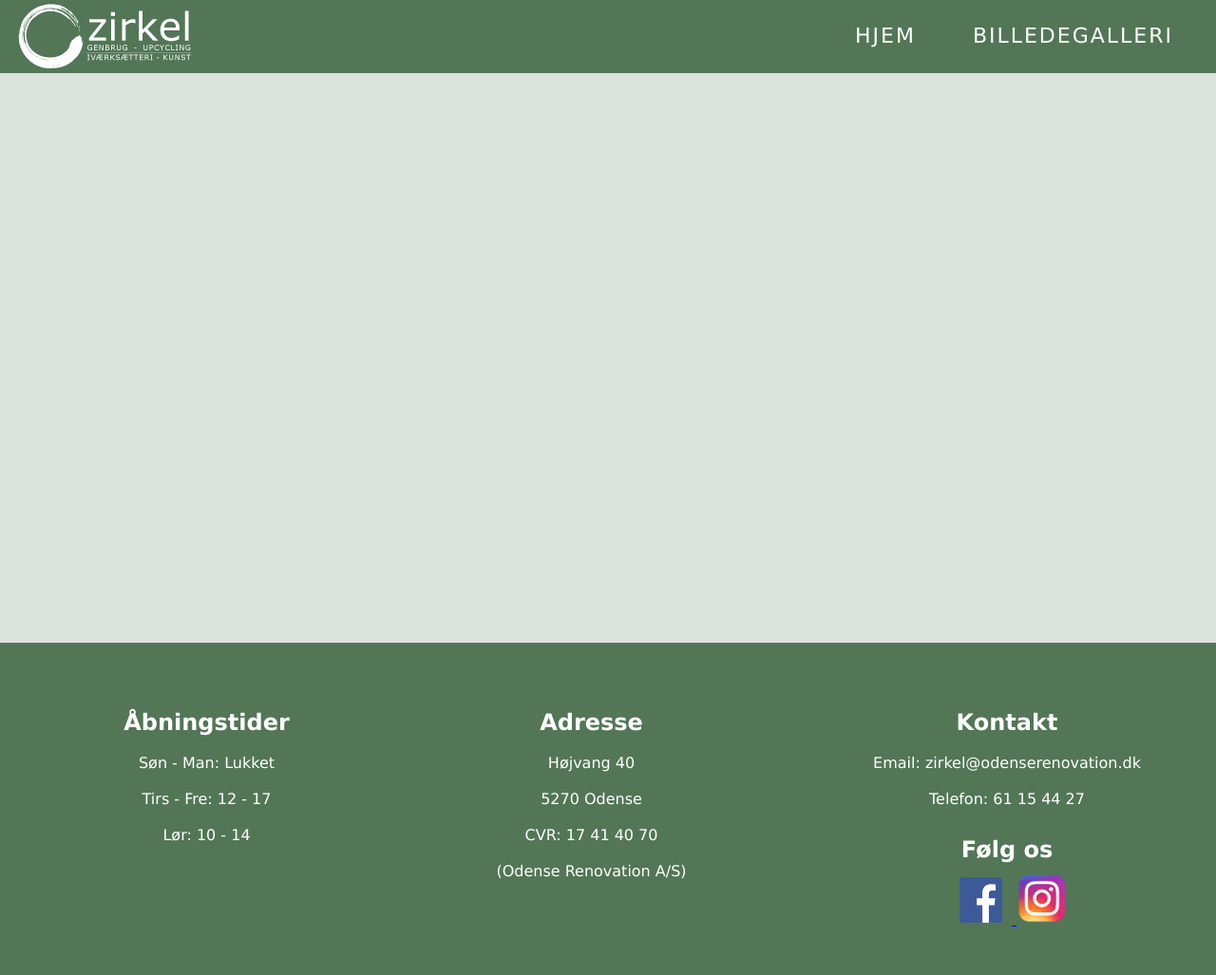
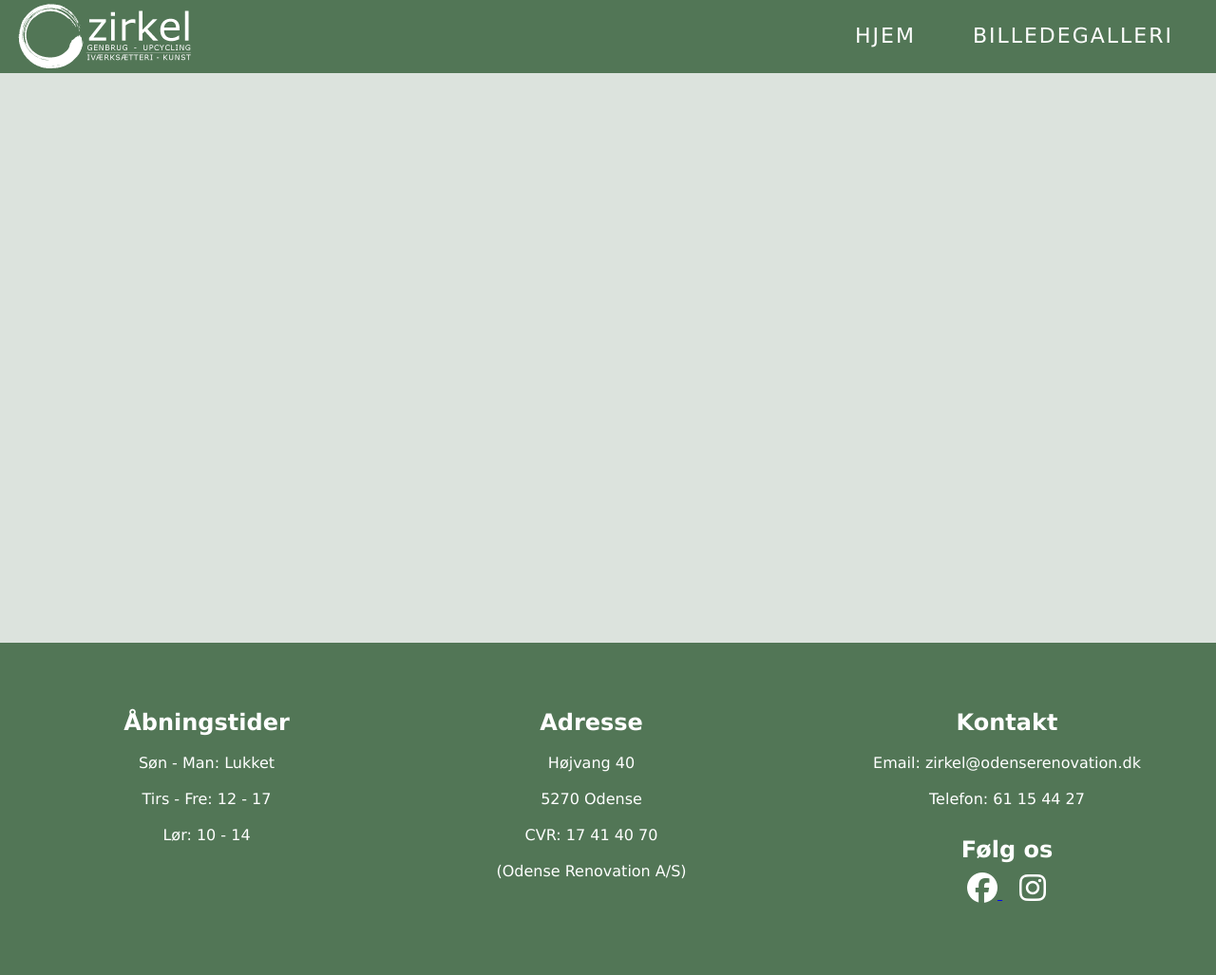
Before and after one commit to cokn29416/Projekt-7, a plain HTML site: page index.html in a window 1280 px wide. Shown: the top 1027 px of the page at 95% size. Drawn offline with Linux system fonts and the light colour scheme.

Commit message:
ikon ændring

```diff
--- a/index.html
+++ b/index.html
@@ -72,13 +72,14 @@
       <p>Telefon: 61 15 44 27</p>
       <h2 class="follow">Følg os</h2>
       <div class="media">
-        <a href="https://www.facebook.com/zirkel.odense.renovation/">
-          <img src="img/fb-logo.png" class="fb">
-        </a>
-        <a href="https://www.instagram.com/zirkel.odense.renovation/?hl=da">
-          <img src="img/ig-logo.png" class="ig">
-        </a>
-      </div>
+          <a href="https://www.facebook.com/zirkel.odense.renovation/" class="link">
+            <i class="fab fa-facebook"></i>
+          </a>
+
+          <a href="https://www.instagram.com/zirkel.odense.renovation/?hl=da" class="link">
+            <i class="fab fa-instagram"></i>
+          </a>
+        </div>
     </aside>
   </footer>
 </body>
--- a/src/scss/style.scss
+++ b/src/scss/style.scss
@@ -131,6 +131,10 @@ nav{
 //Responsiv header slut//
 
 
+
+
+
+
 //Footer start//
 footer{
   display: flex;
@@ -168,18 +172,27 @@ footer{
     margin-top: 10px;
   }
 
-  .fb{
-    height: 52px;
-    width: 65px;
+  .media:hover{
+    cursor: pointer;
   }
 
-  .ig{
-      height: 55px;
-      width: 55px;
-  }
+  .media i{
+    color: $font-color;
+    font-size: 2rem;
+    text-decoration: none;
+    margin-left: 18px;
 
-  .media:hover{
-    cursor: pointer;
+    .link{
+      text-decoration: none;
+    }
+
+    .fa-facebook:hover{
+      color: #4267B2;
+    }
+
+    .fa-instagram:hover{
+      color: #cd486b;
+    }
   }
 }
 
```
Also changed, not shown: src/scss/style.css, src/scss/vars.css, styleguide/src/scss/style.css, 1 other file.
